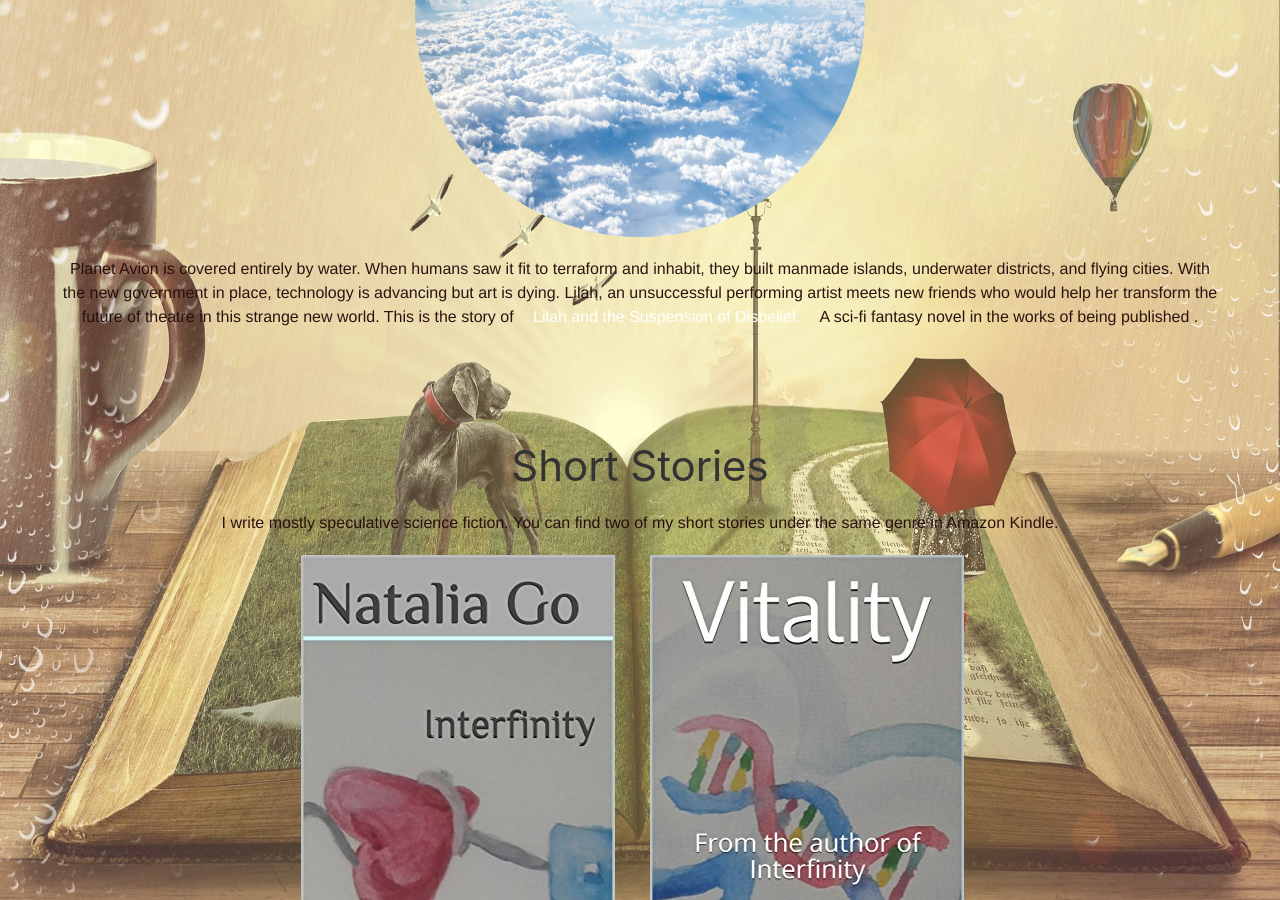
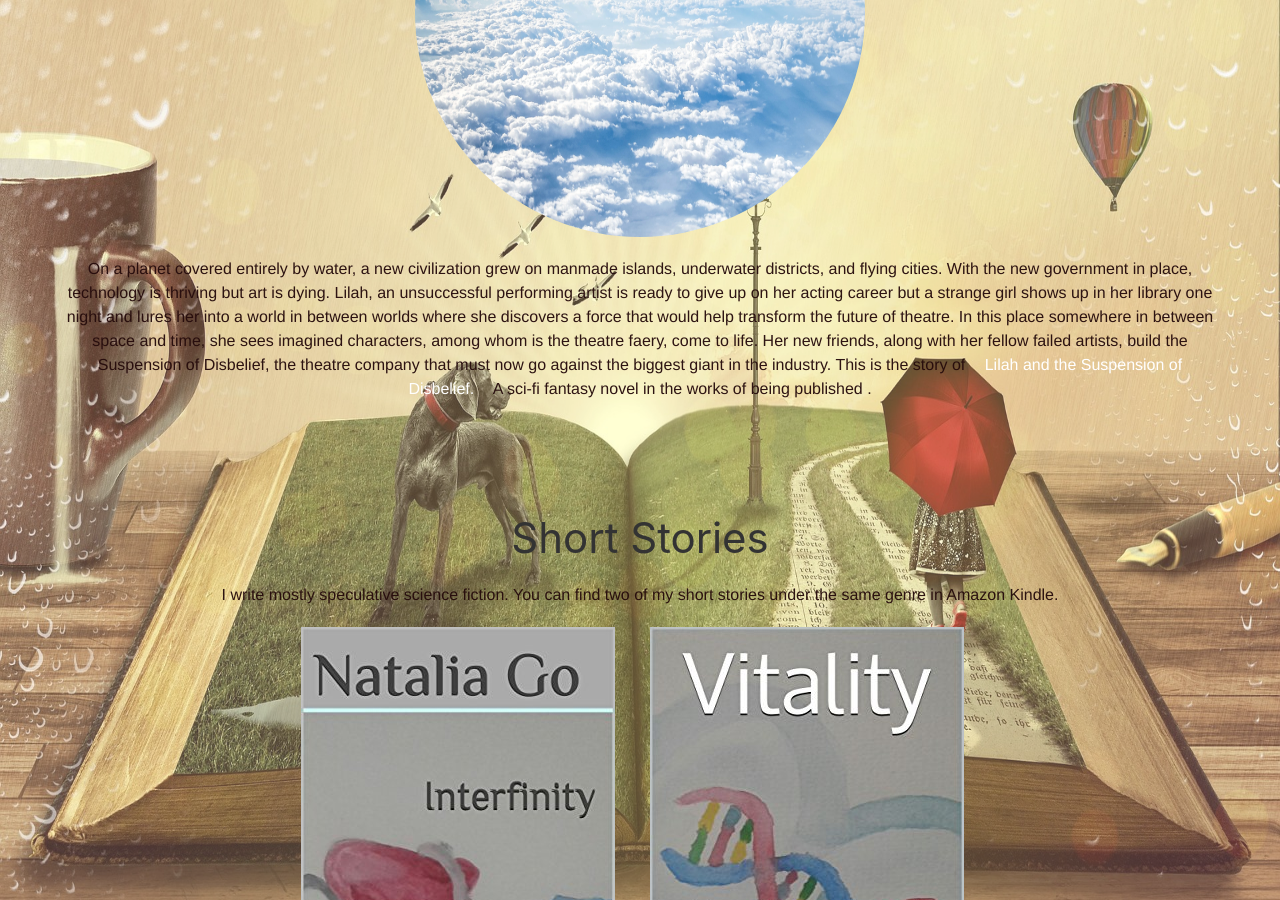
Before and after one commit to Tinypadfoot/nataliagowebsite, a Jekyll site: the page pages/storyteller.html, which Jekyll copies as it is, in a window 1280 px wide and 900 px high, scrolled down 393 px. Built offline with Jekyll 4.4.1, drawn with Linux system fonts in a browser that asks for light colours; nearby versions of some CDN libraries.

Commit message:
Changes on the book blurb

```diff
--- a/pages/storyteller.html
+++ b/pages/storyteller.html
@@ -109,11 +109,17 @@ BODY -->
 
     <div class="uk-container">
       <p class="storyteller-text">
-        Planet Avion is covered entirely by water. When humans saw it fit to terraform and inhabit,
-        they built manmade islands, underwater districts, and flying cities.
-        With the new government in place, technology is advancing but art is dying.
-        Lilah, an unsuccessful performing artist meets new friends
-        who would help her transform the future of theatre in this strange new world.
+        On a planet covered entirely by water,
+        a new civilization grew on manmade islands, underwater districts, and flying cities.
+        With the new government in place, technology is thriving but art is dying.
+        Lilah, an unsuccessful performing artist is ready to give up on her acting career
+        but a strange girl shows up in her library one night and lures her
+        into a world in between worlds where she discovers a force
+        that would help transform the future of theatre.
+        In this place somewhere in between space and time, she sees imagined characters,
+        among whom is the theatre faery, come to life. Her new friends,
+        along with her fellow failed artists, build the Suspension of Disbelief,
+        the theatre company that must now go against the biggest giant in the industry.
         This is the story of <a href="#">Lilah and the Suspension of Disbelief.</a>
         A sci-fi fantasy novel in the works of being published .
       </p>
```
